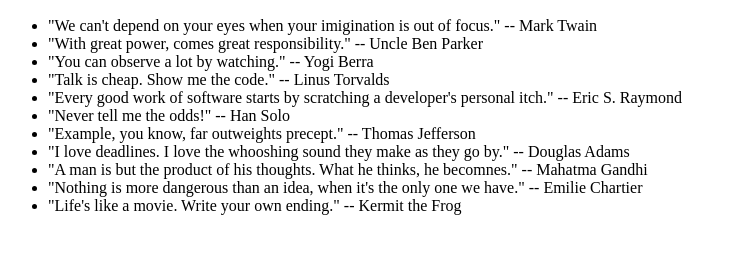
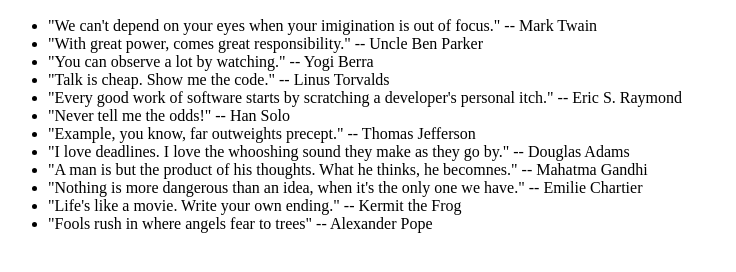
Before and after one commit to michasch/0main_openSAP_repo, a plain HTML site: page index.html in a window 1280 px wide. Shown: the part 110-382 px from the top of the page, without its empty margins (0-736 px from the left). Drawn offline with Linux system fonts and the light colour scheme.

Commit message:
added quote by Alexander pope

```diff
--- a/index.html
+++ b/index.html
@@ -20,6 +20,7 @@
 			<li>"A man is but the product of his thoughts. What he thinks, he becomnes." -- Mahatma Gandhi</li>
 			<li>"Nothing is more dangerous than an idea, when it's the only one we have." -- Emilie Chartier</li>
 			<li>"Life's like a movie. Write your own ending." -- Kermit the Frog</li>
+			<li>"Fools rush in where angels fear to trees" -- Alexander Pope</li>
 		</ul>
 	</body>
 </html>
```
